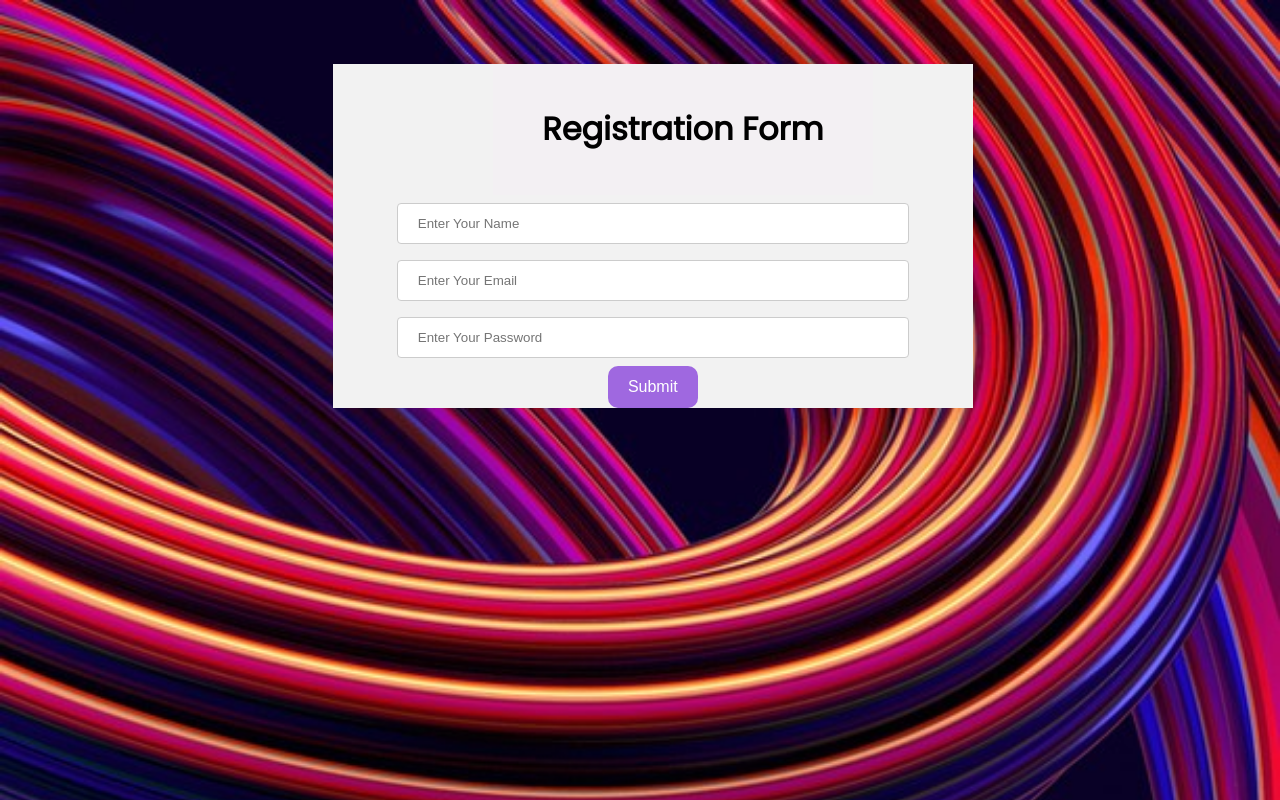
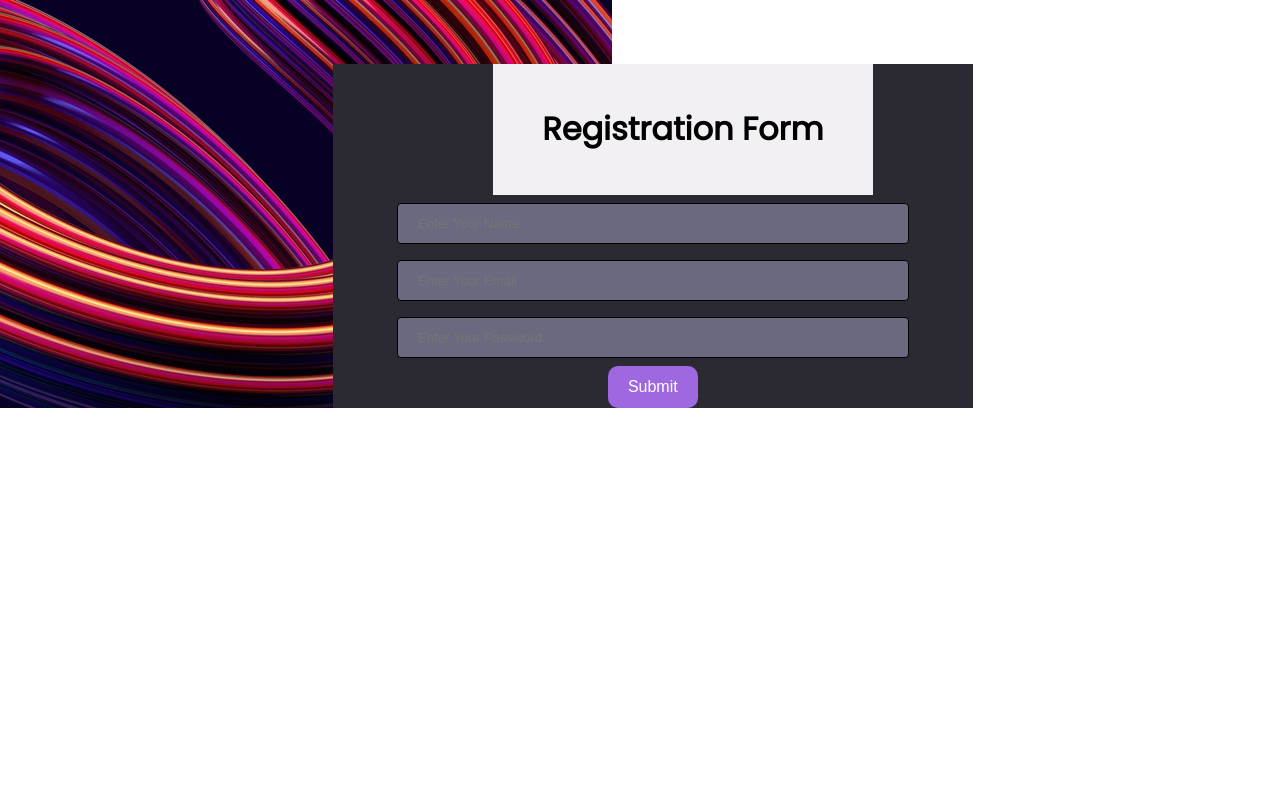
Before and after one commit to Sawapandeep/endterm, a React (Create React App) app: page / in a window 1280 px wide. Built offline with nearby package versions, Linux system fonts and the light colour scheme.

Commit message:
Update App.css

```diff
--- a/src/App.css
+++ b/src/App.css
@@ -43,7 +43,7 @@
 body{
   /* background-color: #b2aba9; */
   background-image: url(bg.png);
-  background-size: cover;
+  background-size: auto;
   background-repeat: no-repeat;
 
   font-family: 'Poppins', sans-serif;
@@ -53,7 +53,7 @@ body{
 
 
   .container{
-  background-color: #f2f2f2;
+  background-color:#2b2a33;
   justify-content: center;
   width: 50%;
   margin-left: 26%;
@@ -62,21 +62,23 @@ body{
   }
 
   input[type=text], select {
+    background-color:#6b697f;
   width: 80%;
   padding: 12px 20px;
   margin: 8px 0;
   display: inline-block;
-  border: 1px solid #ccc;
+  border: 1px solid #000000;
   border-radius: 4px;
   box-sizing:border-box;
   }
 
   input[type=password], select {
+    background-color:#6b697f;
   width: 80%;
   padding: 12px 20px;
   margin: 8px 0;
   display: inline-block;
-  border: 1px solid #ccc;
+  border: 1px solid #000000;
   border-radius: 4px;
   box-sizing:border-box;
   }
@@ -94,7 +96,7 @@ body{
   }
 
   button:hover {
-  background-color: #45a049;
+  background-color: #2d8654;
   }
 
   .header{
```
